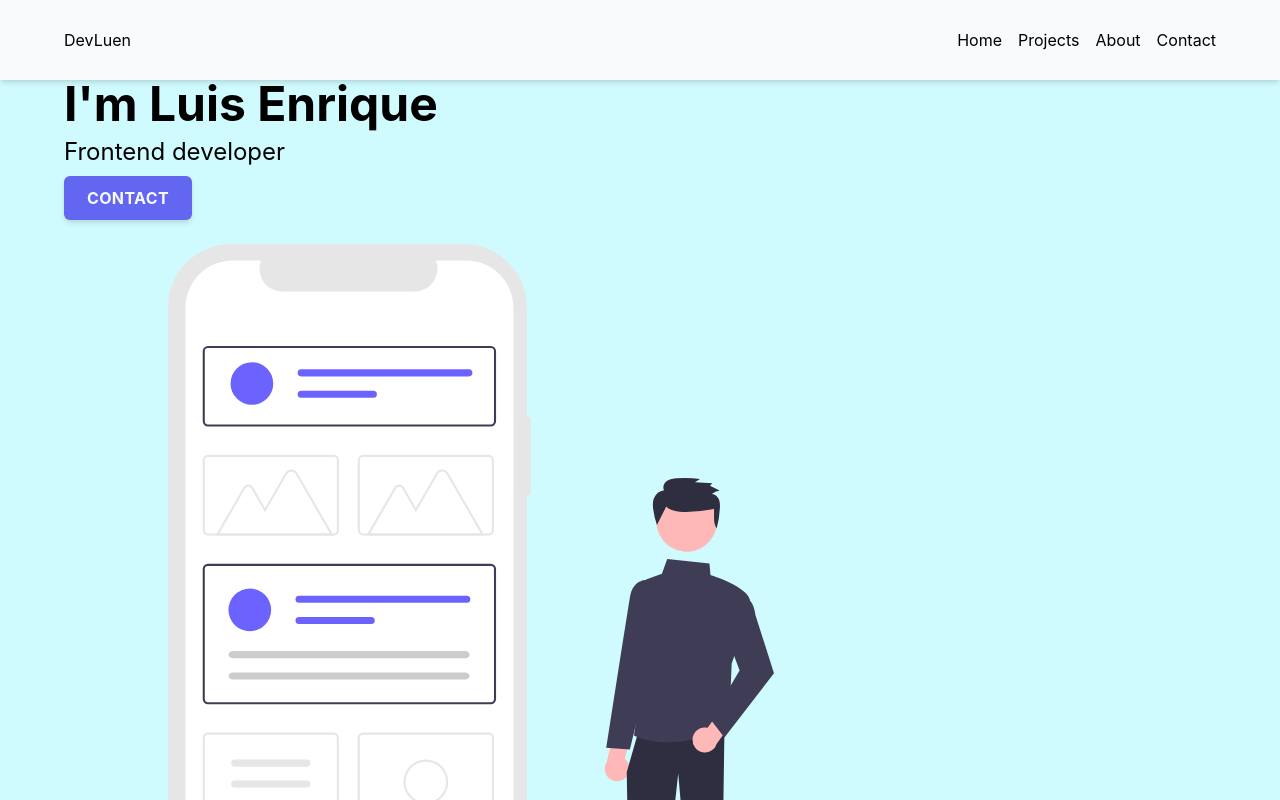
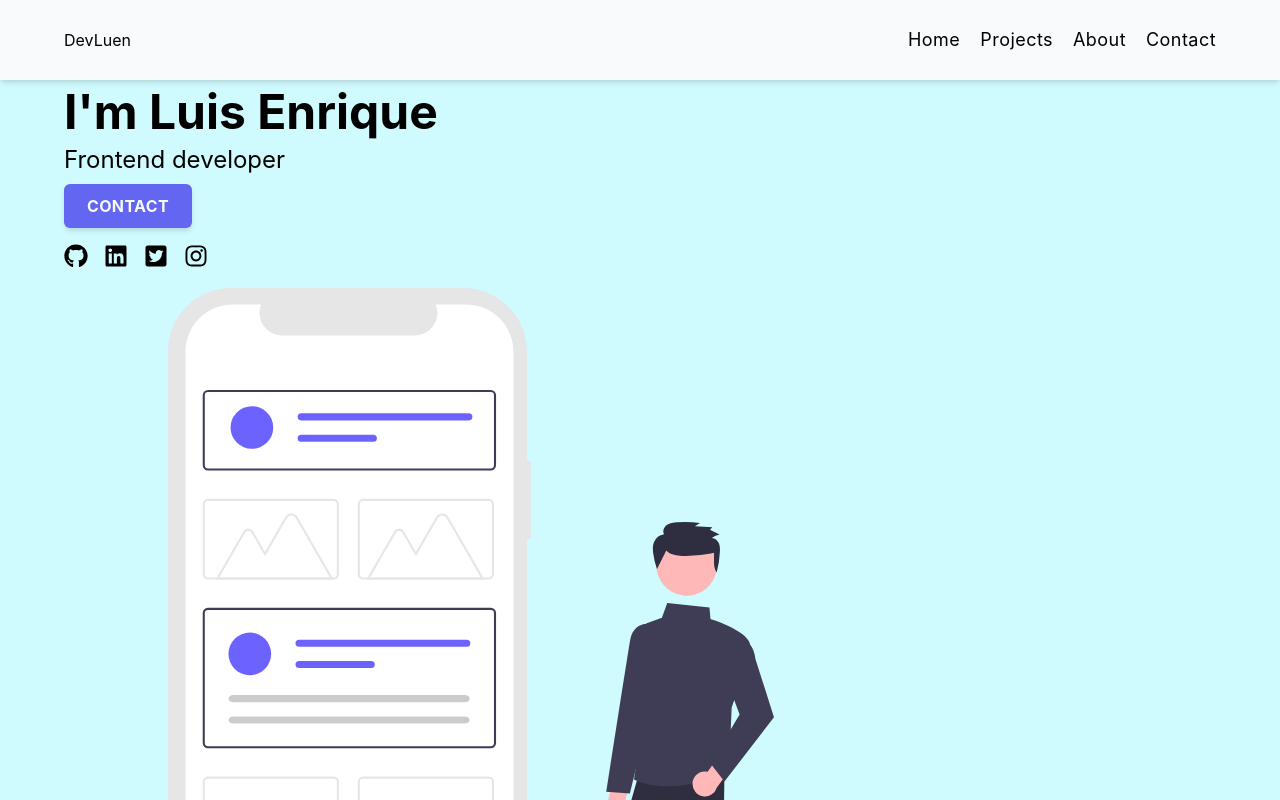
Before and after one commit to mbluis4/luen_portfolio, a React (Create React App) app: page / in a window 1280 px wide. Shown: the top 800 px of the page. Built offline with nearby package versions, Linux system fonts and the light colour scheme.

Commit message:
added Sidebar

```diff
--- a/src/components/Navbar.js
+++ b/src/components/Navbar.js
@@ -1,33 +1,28 @@
-import { Link, useSearchParams } from "react-router-dom";
-import Links from "../data/links";
+import { Link } from "react-router-dom";
+import links from "../data/links";
 import { RiMenuFill } from "react-icons/ri";
-import { useState } from "react";
 
-const Navbar = () => {
-  const [show, setShow] = useState(false);
-  const showLinks = () => {
-    setShow((prev) => !prev);
-  };
+const Navbar = ({ openSidebar, toggleSidebar }) => {
   return (
     <nav
       className="absolute top-0 left-0 w-full h-20
-    flex items-center z-50 bg-slate-50 shadow-md"
+    flex items-center z-10 bg-slate-50 shadow-md"
     >
       <div
         className="w-ninety max-w-7xl my-0 mx-auto
       md:grid md:grid-cols-2 md:items-center"
       >
-        <div className="flex justify-between">
+        <Link to="/" className="flex justify-between">
           <h2 className="">DevLuen</h2>
-          <button className="md:hidden" onClick={showLinks}>
+          <button className="md:hidden" onClick={toggleSidebar}>
             <RiMenuFill />
           </button>
-        </div>
+        </Link>
         <div
-          className={`${show ? "flex" : "hidden"} md:flex md:flex-row
-        md:justify-end md:space-x-4 py-2 px-0`}
+          className="hidden md:flex md:flex-row
+        md:justify-end md:space-x-5 py-2 px-0 text-lg tracking-wide"
         >
-          {Links.map((link) => (
+          {links.map((link) => (
             <Link to={link.url} key={link.id}>
               {link.text}
             </Link>
--- a/src/components/Project.js
+++ b/src/components/Project.js
@@ -7,7 +7,7 @@ const Project = ({ project }) => {
       className="bg-slate-50 rounded-md shadow-lg
     mb-3 flex flex-col items-center max-w-xl mx-auto"
     >
-      <div className="max-w-sm mt-2">
+      <div className="max-w-sm mt-2 px-4 pt-2">
         <img
           className="w-full object-cover rounded-md"
           src={img}
@@ -17,7 +17,7 @@ const Project = ({ project }) => {
       <a href={url} target="_blank">
         <FaExternalLinkAlt className="-mt-3 text-md" />
       </a>
-      <h2 className="text-lg tracking-wide font-semibold my-2">{name}</h2>
+      <h2 className="text-xl tracking-wide my-2">{name}</h2>
       <div className="flex space-x-2">
         {tags.map((tag, index) => (
           <div
@@ -28,7 +28,7 @@ const Project = ({ project }) => {
           </div>
         ))}
       </div>
-      <div className="bg-teal-600 w-full rounded-sm text-right mt-2 p-1 text-slate-50 flex items-center space-x-2 justify-end">
+      <div className="bg-teal-500 w-full rounded-sm text-right mt-2 p-1 text-slate-50 flex items-center space-x-2 justify-end">
         <FaGithub />
         <a href={github} target="_blank">
           Source code
--- a/src/components/SharedLayout.js
+++ b/src/components/SharedLayout.js
@@ -1,11 +1,18 @@
+import { useState } from "react";
 import { Outlet } from "react-router-dom";
+import Sidebar from "./Sidebar";
 import Navbar from "./Navbar";
 import Footer from "./Footer";
 
 const SharedLayout = () => {
+  const [openSidebar, setOpenSidebar] = useState(false);
+  const toggleSidebar = () => {
+    setOpenSidebar((prev) => !prev);
+  };
   return (
     <>
-      <Navbar />
+      <Navbar openSidebar={openSidebar} toggleSidebar={toggleSidebar} />
+      <Sidebar openSidebar={openSidebar} toggleSidebar={toggleSidebar} />
       <Outlet />
       <Footer />
     </>
--- /dev/null
+++ b/src/components/Sidebar.js
@@ -0,0 +1,38 @@
+import Links from "../data/links";
+import socialLinks from "../data/socialLinks";
+import { GrClose } from "react-icons/gr";
+import { Link } from "react-router-dom";
+
+const Sidebar = ({ openSidebar, toggleSidebar }) => {
+  return (
+    <div
+      className={`${
+        openSidebar ? "translate-x-0" : "translate-x-full"
+      } fixed top-0 left-0 z-20 bg-slate-400 h-full
+      w-full py-5 flex flex-col items-center justify-start transition-all overflow-hidden `}
+    >
+      <GrClose className="self-end text-2xl mr-4" onClick={toggleSidebar} />
+      <div className="flex flex-col items-center my-4">
+        {Links.map((link) => (
+          <Link
+            to={link.url}
+            key={link.id}
+            onClick={toggleSidebar}
+            className="text-2xl mb-2"
+          >
+            {link.text}
+          </Link>
+        ))}
+      </div>
+      <div className="flex space-x-4 text-2xl">
+        {socialLinks.map((social) => (
+          <a href={social.url} target="_blank" key={social.id}>
+            {social.icon}
+          </a>
+        ))}
+      </div>
+    </div>
+  );
+};
+
+export default Sidebar;
--- a/src/data/projectData.js
+++ b/src/data/projectData.js
@@ -9,7 +9,7 @@ const projectData = [
     description: "site for glycerin soaps",
     url: "https://glicerina.netlify.app/",
     github: "",
-    tags: ["React", "Tailwind", "Firebase"],
+    tags: ["React", "TailwindCss", "Firebase"],
     img: glycerin,
   },
   {
--- /dev/null
+++ b/src/data/socialLinks.js
@@ -0,0 +1,31 @@
+import {
+  FaGithub,
+  FaLinkedin,
+  FaTwitterSquare,
+  FaInstagram,
+} from "react-icons/fa";
+
+const socialLinks = [
+  {
+    id: 1,
+    url: "https://github.com/mbluis4",
+    icon: <FaGithub></FaGithub>,
+  },
+  {
+    id: 2,
+    url: "https://www.linkedin.com/in/luis-enrique-mill%C3%A1n-brito-88a14442/",
+    icon: <FaLinkedin></FaLinkedin>,
+  },
+  {
+    id: 3,
+    url: "https://twitter.com/mbluis",
+    icon: <FaTwitterSquare></FaTwitterSquare>,
+  },
+  {
+    id: 4,
+    url: "https://www.instagram.com/mbluis/?hl=en",
+    icon: <FaInstagram></FaInstagram>,
+  },
+];
+
+export default socialLinks;
--- a/src/pages/Hero.js
+++ b/src/pages/Hero.js
@@ -1,24 +1,33 @@
 import { Link } from "react-router-dom";
 import heroImg from "../img/hero.svg";
+import socialLinks from "../data/socialLinks";
 
 const Hero = () => {
   return (
     <div className="relative pt-20 h-screen bg-cyan-100">
       <div
         className="h-full grid items-center w-ninety
-      my-0 mx-auto max-w-7xl"
+      mt-2 mx-auto max-w-7xl"
       >
         <h2 className="text-5xl font-bold mb-2 p-0">I'm Luis Enrique</h2>
         <h2 className="text-2xl p-0 mb-2">Frontend developer</h2>
 
         <Link
           to="contact"
-          className="mb-6 inline-block bg-indigo-500 py-2 px-3 uppercase
+          className="mb-4 inline-block bg-indigo-500 py-2 px-3 uppercase
           font-bold w-32 text-center shadow-md tracking-wide text-slate-50 border-2
           border-transparent hover:cursor-pointer hover:text-slate-700 hover:bg-indigo-100 rounded-md"
         >
           Contact
         </Link>
+        <div className="flex space-x-4 text-2xl mb-5">
+          {socialLinks.map((social) => (
+            <a href={social.url} target="_blank" key={social.id}>
+              {social.icon}
+            </a>
+          ))}
+        </div>
+
         <img src={heroImg} alt="hero svg" className="min-w-2/4"></img>
       </div>
     </div>
--- a/src/pages/Projects.js
+++ b/src/pages/Projects.js
@@ -6,8 +6,10 @@ const Projects = () => {
     <Project key={project.id} project={project} />
   ));
   return (
-    <div className="h-screen pt-20 bg-cyan-100">
-      <div className="h-full w-ninety max-w-7xl mx-auto mt-2">{projects}</div>
+    <div className="h-full pt-24 bg-cyan-100">
+      <div className="h-full w-ninety max-w-7xl mx-auto mt-2 space-y-6">
+        {projects}
+      </div>
     </div>
   );
 };
```
